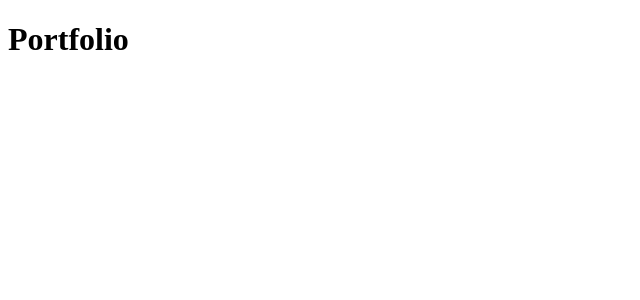
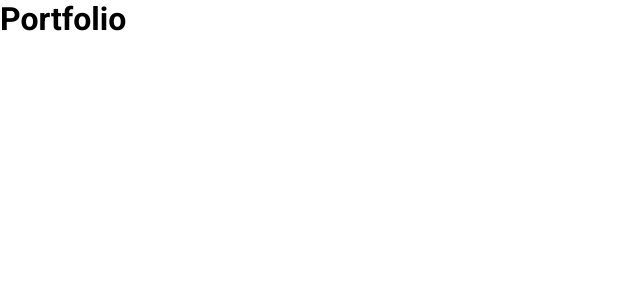
Before and after one commit to diegobaena89/portfolio-web, a Next.js app: page / in a window 1280 px wide. Shown: the top 300 px of the page, without its empty margins (0-640 px from the left). Built offline with nearby package versions, Linux system fonts and the light colour scheme.

Commit message:
config: globalStyles config

```diff
--- a/src/pages/_app.tsx
+++ b/src/pages/_app.tsx
@@ -1,4 +1,7 @@
 import type { AppProps } from "next/app";
+import { globalStyles } from "../styles/global";
+
+globalStyles();
 
 export default function App({ Component, pageProps }: AppProps) {
   return <Component {...pageProps} />;
--- /dev/null
+++ b/src/styles/global.ts
@@ -0,0 +1,20 @@
+import { globalCss } from ".";
+
+export const globalStyles = globalCss({
+  "*": {
+    margin: 0,
+    padding: 0,
+    boxSizing: "border-box",
+    fontFamily: "Roboto, sans-serif",
+  },
+
+  body: {
+    backgroundColor: "$background",
+    color: "$textPrimary",
+    "-webkit-font-smoothing": "antialiased",
+  },
+
+  "body, input, button, textarea": {
+    font: "400 16px Roboto, sans-serif",
+  },
+});
--- a/src/styles/index.ts
+++ b/src/styles/index.ts
@@ -12,7 +12,17 @@ export const {
 } = createStitches({
   theme: {
     colors: {
-      textPrimary: "#c5c5c5",
+      white: "#fff",
+
+      gray900: "#121214",
+      gray800: "#202024",
+      gray300: "#c4c4cc",
+      gray100: "#e1e1e6",
+
+      blue900: "#0E294E",
+      blue700: "#136087",
+      blue500: "#5f8cab",
+      blue100: "#84a2bd",
     },
   },
 });
```
